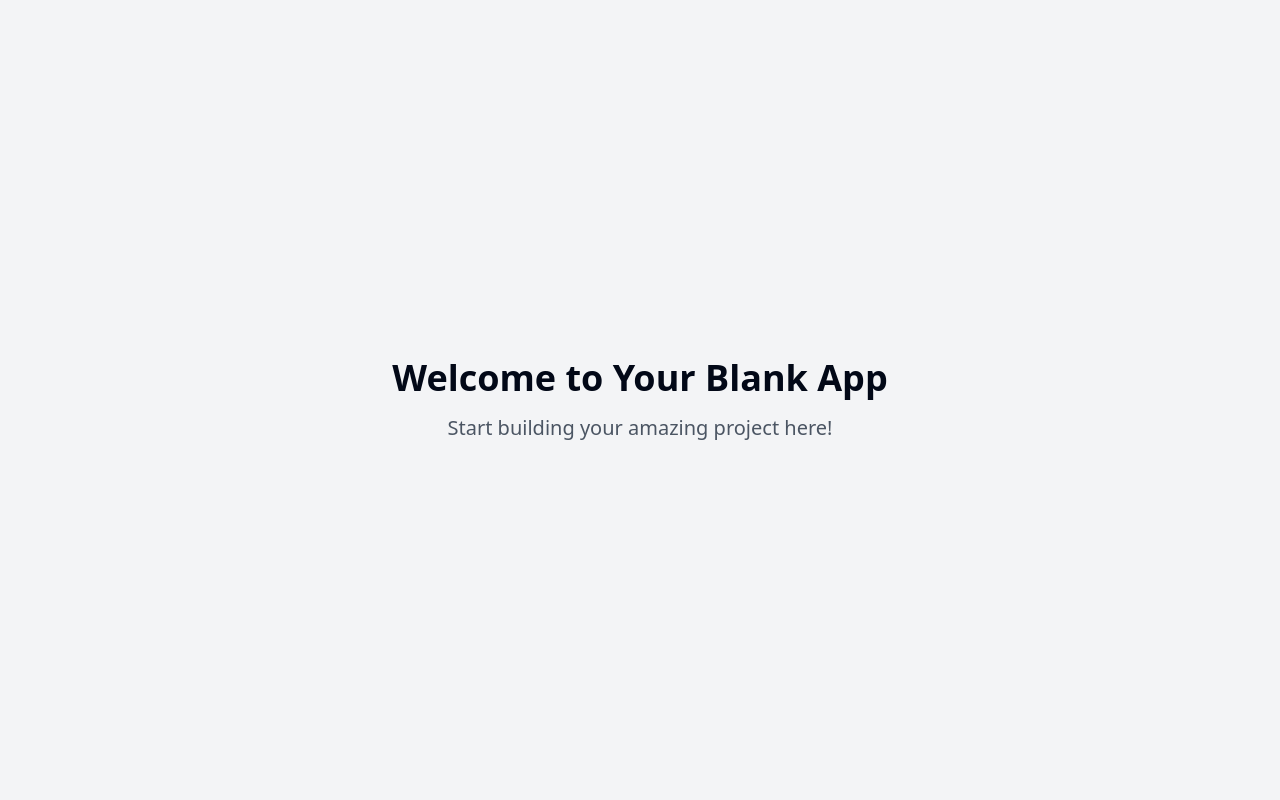
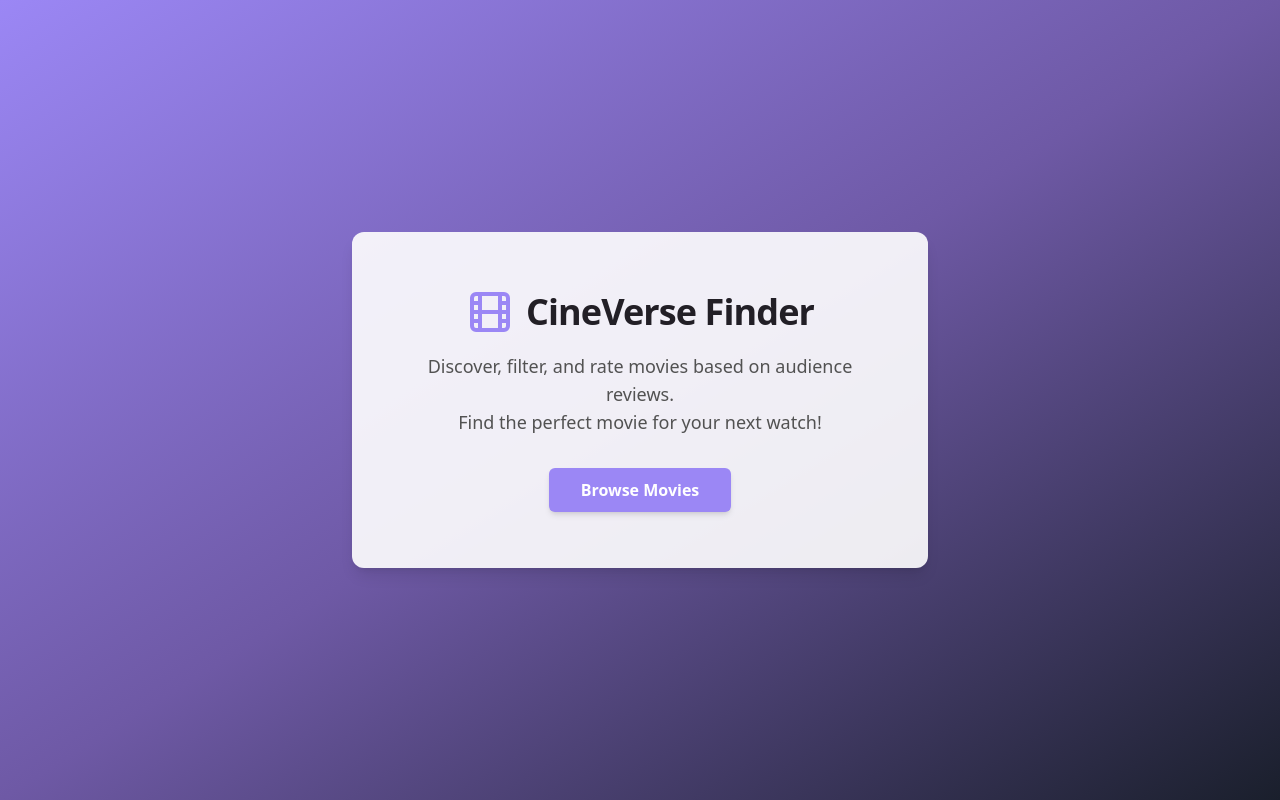
Before and after one commit to sania0706/cine-verse-finder, a React (Vite) app: page / in a window 1280 px wide. Built offline with nearby package versions, Linux system fonts and the light colour scheme.

Commit message:
Create initial project structure

```diff
--- a/src/pages/Index.tsx
+++ b/src/pages/Index.tsx
@@ -1,11 +1,31 @@
-// Update this page (the content is just a fallback if you fail to update the page)
+
+import { Button } from "@/components/ui/button";
+import { Film } from "lucide-react";
 
 const Index = () => {
   return (
-    <div className="min-h-screen flex items-center justify-center bg-gray-100">
-      <div className="text-center">
-        <h1 className="text-4xl font-bold mb-4">Welcome to Your Blank App</h1>
-        <p className="text-xl text-gray-600">Start building your amazing project here!</p>
+    <div className="min-h-screen flex items-center justify-center bg-gradient-to-br from-[#9b87f5] via-[#6E59A5] to-[#1A1F2C] animate-fade-in">
+      <div className="bg-white/90 shadow-lg rounded-xl px-10 py-14 flex flex-col items-center max-w-xl">
+        <div className="flex items-center gap-3 mb-4">
+          <Film className="text-[#9b87f5] w-12 h-12" />
+          <h1 className="text-4xl font-bold text-[#221F26] tracking-tight">
+            CineVerse Finder
+          </h1>
+        </div>
+        <p className="text-neutral-600 text-lg mb-8 text-center">
+          Discover, filter, and rate movies based on audience reviews.<br />
+          Find the perfect movie for your next watch!
+        </p>
+        <Button
+          size="lg"
+          className="bg-[#9b87f5] hover:bg-[#7E69AB] text-white text-base font-semibold shadow-md hover:scale-105 transition-transform animate-scale-in"
+          onClick={() => {
+            // Placeholder for navigation to movies list when feature is ready
+            alert("Movies page coming soon!");
+          }}
+        >
+          Browse Movies
+        </Button>
       </div>
     </div>
   );
```
